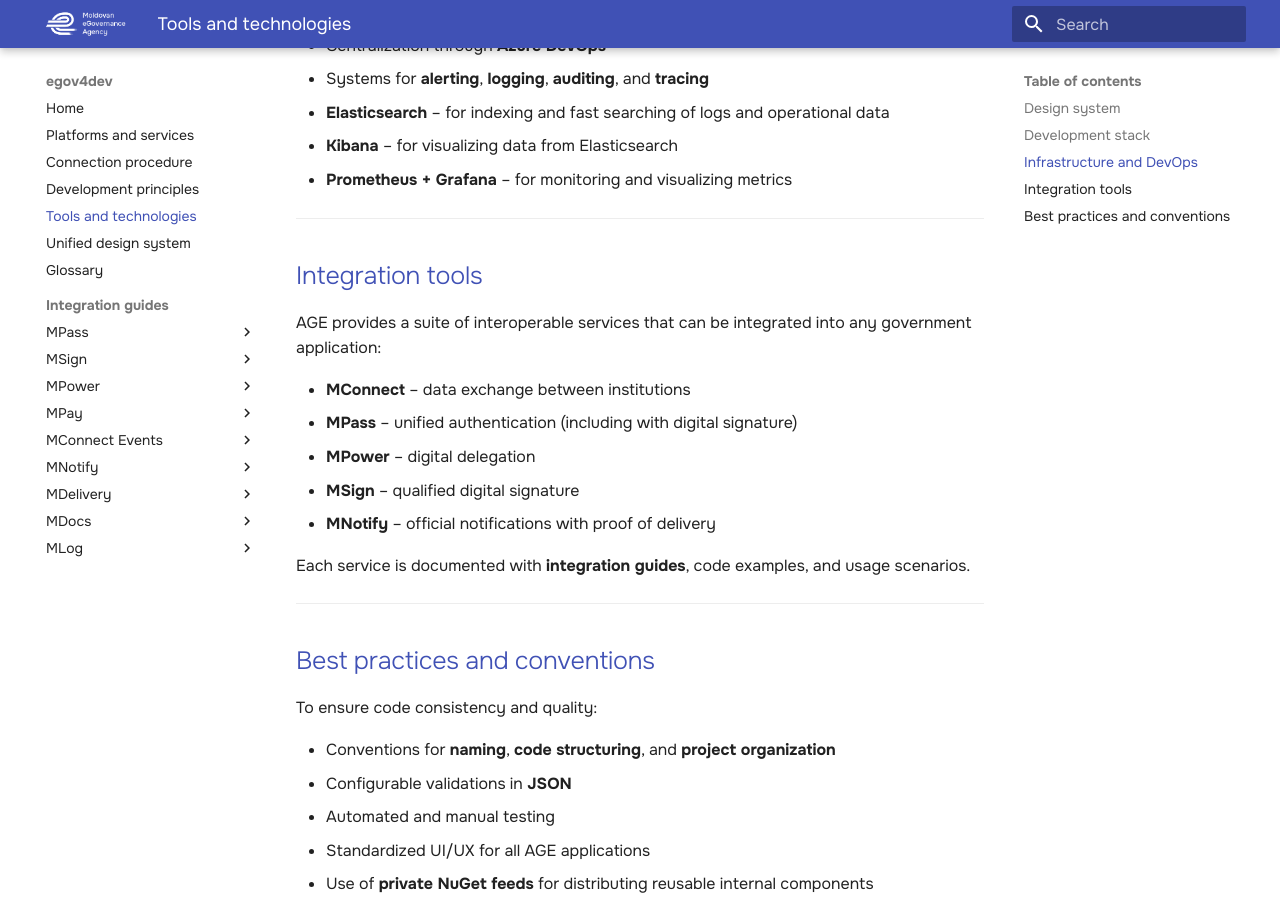
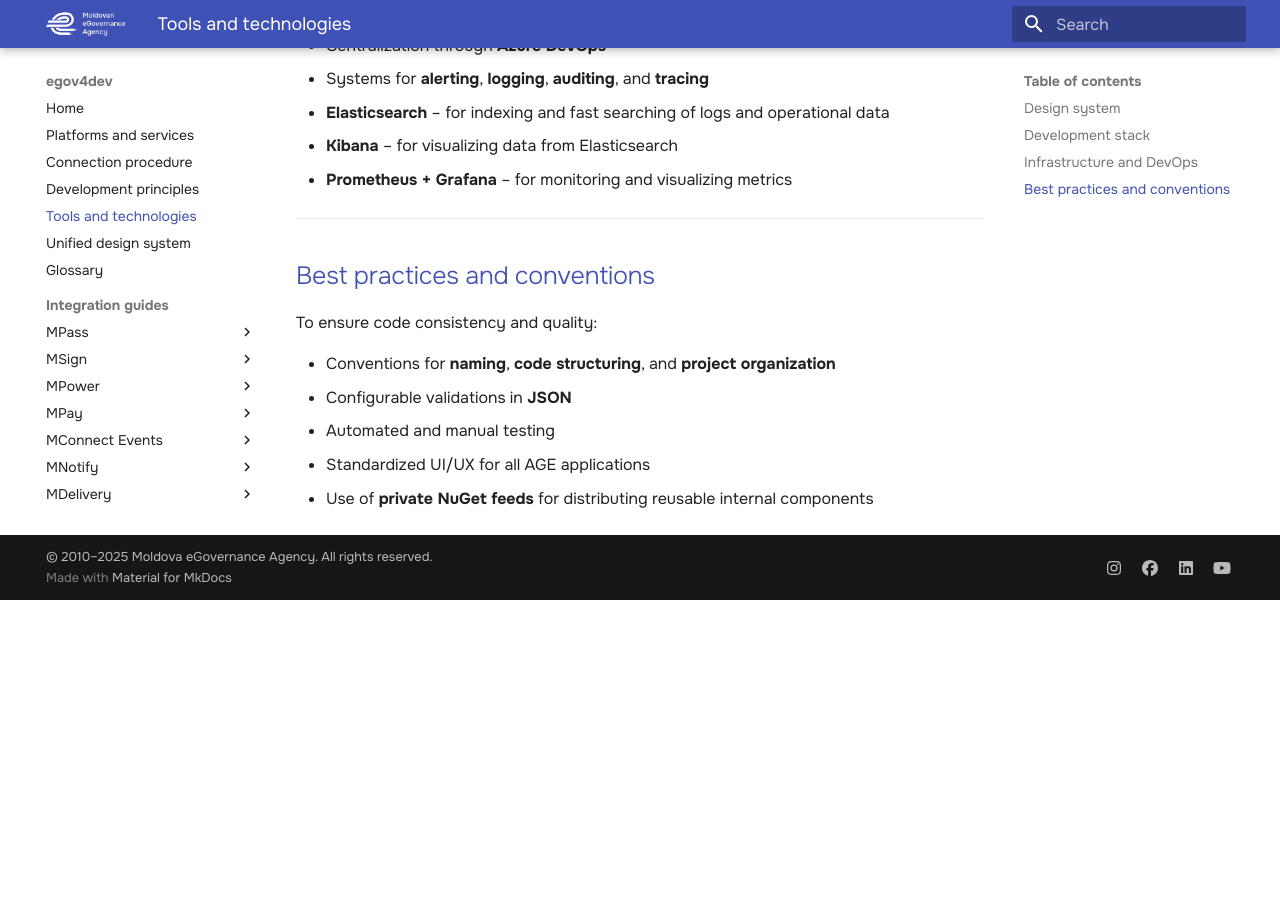
Before and after one commit to egov-moldova/egov4dev, an MkDocs documentation site: the page built from docs/tools/technologies.md, in a window 1280 px wide and 900 px high, scrolled down 2171 px. Built offline with MkDocs 1.6.1 and Material for MkDocs 9.7.7, drawn with Linux system fonts in a browser that asks for light colours; after the commit the page ends 2771 px from its top, so only the background shows below that.

Commit message:
Update technologies.md

```diff
--- a/docs/tools/technologies.md
+++ b/docs/tools/technologies.md
@@ -73,20 +73,6 @@
 
 * * *
 
-## Integration tools
-
-AGE provides a suite of interoperable services that can be integrated into any government application:
-
-*   **MConnect** – data exchange between institutions
-*   **MPass** – unified authentication (including with digital signature)
-*   **MPower** – digital delegation
-*   **MSign** – qualified digital signature
-*   **MNotify** – official notifications with proof of delivery
-
-Each service is documented with **integration guides**, code examples, and usage scenarios.
-
-* * *
-
 ## Best practices and conventions
 
 To ensure code consistency and quality:
```
